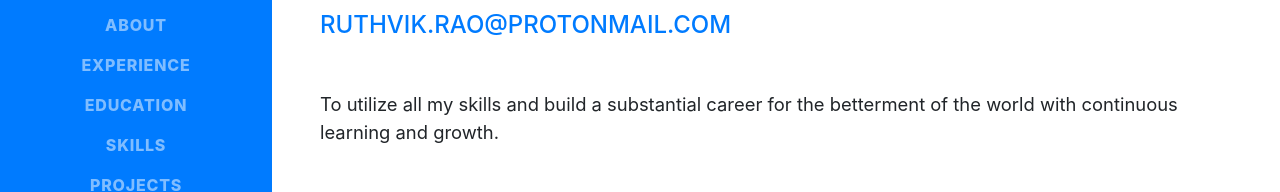
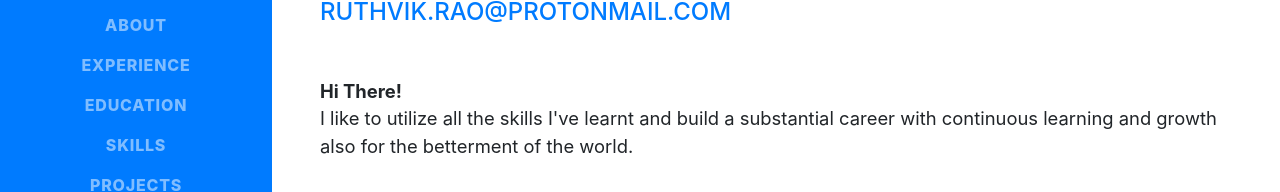
Before and after one commit to git-ruthvik/git-ruthvik.github.io, a website with bundled scripts: page index.html in a window 1280 px wide. Shown: the part 349-541 px from the top of the page. Built offline with nearby package versions, Linux system fonts and the light colour scheme; a web font is replaced by a local one.

Commit message:
Update index.html

```diff
--- a/index.html
+++ b/index.html
@@ -69,7 +69,7 @@
         <div class="subheading mb-5">Computer Science Engineering Student · Bengaluru, Karnataka, India <br>· (+91) 888-485-1695 ·<br>
           <a href="mailto:ruthivk.rao@protonmail.com">ruthvik.rao@protonmail.com</a>
         </div>
-        <p class="lead mb-5">To utilize all my skills and build a substantial career for the betterment of the world with continuous learning and growth.</p>
+        <p class="lead mb-5"><b>Hi There!</b><br>I like to utilize all the skills I've learnt and build a substantial career with continuous learning and growth also for the betterment of the world.</p>
         <div class="social-icons">
           <a href="https://www.linkedin.com/in/ruthvik-rao/">
             <i class="fab fa-linkedin-in"></i>
@@ -154,7 +154,7 @@
             <h3 class="mb-0">K.S Institute Of Technology</h3>
             <div class="subheading mb-3">Bachelor of Science<br>Computer Science And Engineering</div>
 
-           <!--<p>CGPA: full (Upto Semester 4)</p>-->
+
           </div>
           <div class="resume-date text-md-right">
             <span class="text-primary">August 2016 - Present</span>
@@ -165,7 +165,7 @@
           <div class="resume-content">
             <h3 class="mb-0">S.G.P.T.A PU College</h3>
             <div class="subheading mb-3">Pre-University<br>Major: Physics, Chemistry, Mathematics and Computer Science</div>
-            <!--<p>Percentage: 70.80</p>-->
+
           </div>
           <div class="resume-date text-md-right">
             <span class="text-primary">June 2015 - March 2016</span>
```
